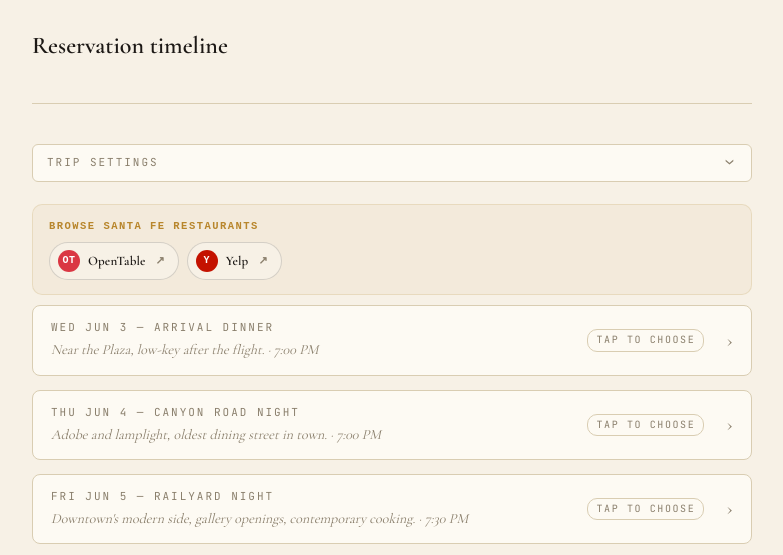
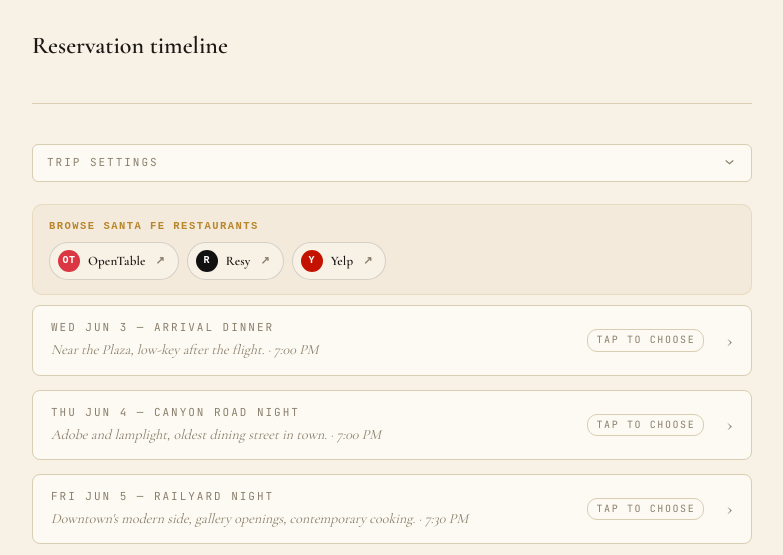
Before and after one commit to jhwiv/trip-restaurants, a website: page demo/index.html in a window 1280 px wide. Shown: the part 189-744 px from the top of the page, without its empty margins (248-1031 px from the left). Drawn offline with nearby package versions, Linux system fonts and the light colour scheme.

Commit message:
Add Resy chip to browse-Santa-Fe row alongside OpenTable and Yelp

```diff
--- a/src/restaurants.css
+++ b/src/restaurants.css
@@ -1275,6 +1275,8 @@ details.tr-night[open] > .tr-night-summary::after { transform: rotate(90deg); }
 }
 .tr-browse-chip-opentable .tr-browse-chip-mark { background: #da3743; }
 .tr-browse-chip-opentable:hover { border-color: #da3743; }
+.tr-browse-chip-resy .tr-browse-chip-mark { background: #111111; }
+.tr-browse-chip-resy:hover { border-color: #111111; }
 .tr-browse-chip-yelp .tr-browse-chip-mark { background: #c41200; }
 .tr-browse-chip-yelp:hover { border-color: #c41200; }
 .tr-browse-chip-label { letter-spacing: 0.01em; }
--- a/src/restaurants.js
+++ b/src/restaurants.js
@@ -548,6 +548,7 @@ function renderBrowseChips(night, state, placement) {
   }
   const otUrl = `${otBase}?${otParams.toString()}`;
   const yelpUrl = 'https://www.yelp.com/search?find_desc=Restaurants&find_loc=Santa+Fe%2C+NM';
+  const resyUrl = 'https://resy.com/cities/santa-fe-nm';
   const otChip = el('a', {
     class: 'tr-browse-chip tr-browse-chip-opentable',
     href: otUrl, target: '_blank', rel: 'noopener',
@@ -555,6 +556,15 @@ function renderBrowseChips(night, state, placement) {
   },
     el('span', { class: 'tr-browse-chip-mark' }, 'OT'),
     el('span', { class: 'tr-browse-chip-label' }, 'OpenTable'),
+    el('span', { class: 'tr-browse-chip-arrow', 'aria-hidden': 'true' }, '\u2197'),
+  );
+  const resyChip = el('a', {
+    class: 'tr-browse-chip tr-browse-chip-resy',
+    href: resyUrl, target: '_blank', rel: 'noopener',
+    'aria-label': 'Browse Resy Santa Fe (opens in new tab)',
+  },
+    el('span', { class: 'tr-browse-chip-mark' }, 'R'),
+    el('span', { class: 'tr-browse-chip-label' }, 'Resy'),
     el('span', { class: 'tr-browse-chip-arrow', 'aria-hidden': 'true' }, '\u2197'),
   );
   const yelpChip = el('a', {
@@ -567,7 +577,7 @@ function renderBrowseChips(night, state, placement) {
     el('span', { class: 'tr-browse-chip-arrow', 'aria-hidden': 'true' }, '\u2197'),
   );
   const row = el('div', { class: 'tr-browse-chips-row' });
-  row.append(otChip, yelpChip);
+  row.append(otChip, resyChip, yelpChip);
   wrap.append(row);
   return wrap;
 }
```
